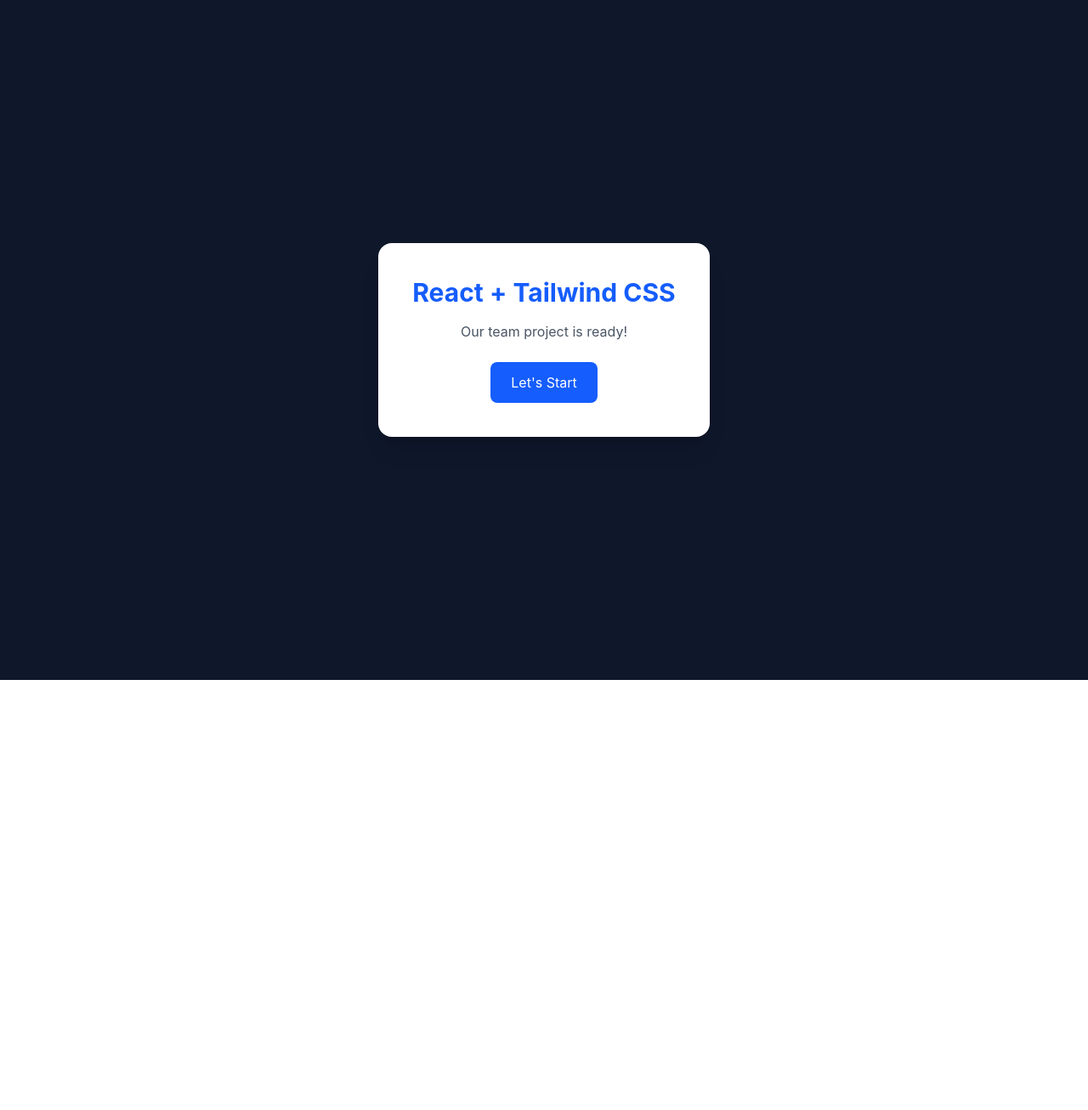
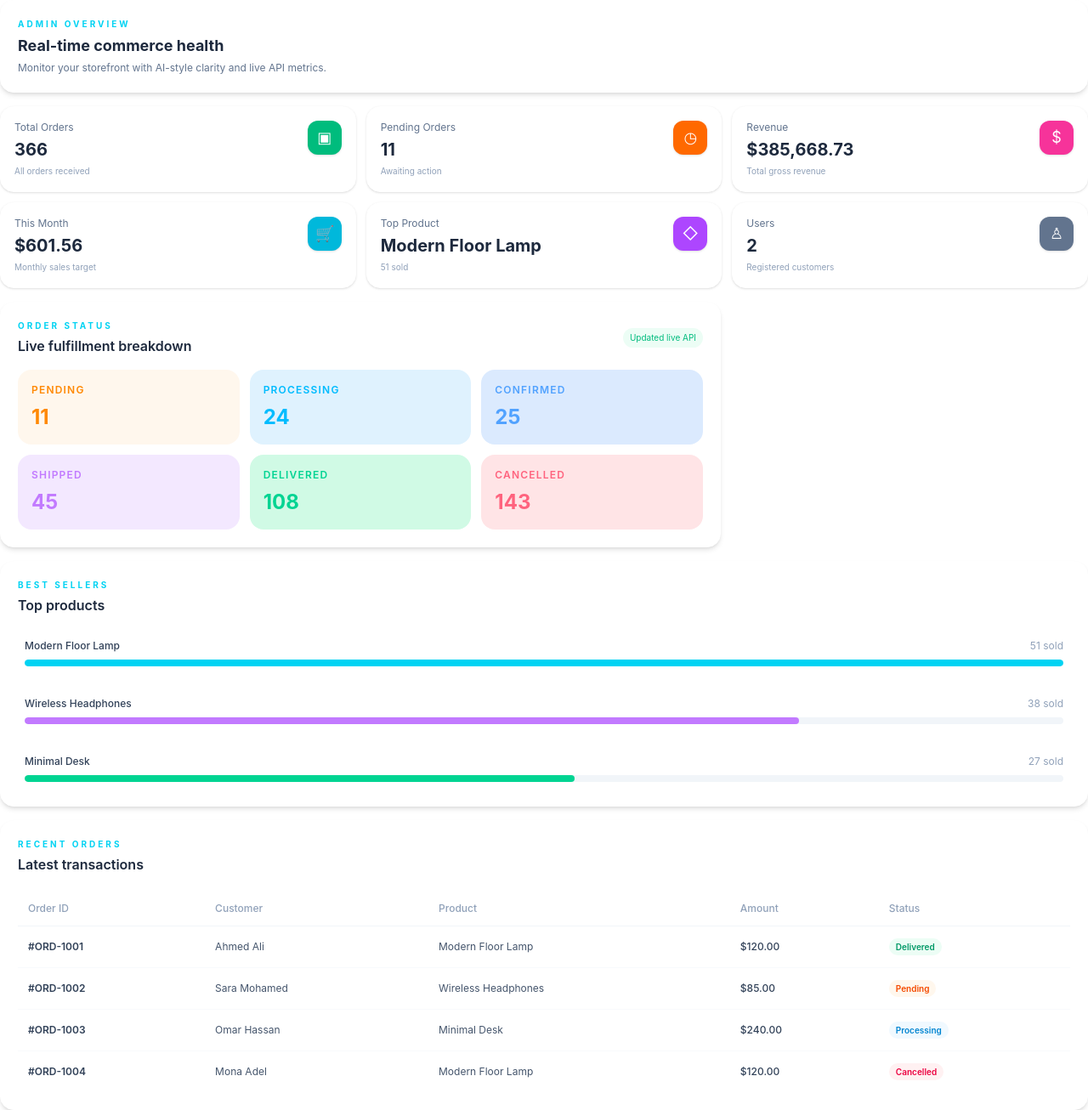
Before and after one commit to alshimaasamir20-collab/react-team-project, a React (Vite) app: page / in a window 1280 px wide. Shown: the whole page at 85% size. Before the commit the page ends 800 px from the top, so only its background shows below. Built offline with nearby package versions, Linux system fonts and the light colour scheme.

Commit message:
my dashboard

```diff
--- a/src/App.jsx
+++ b/src/App.jsx
@@ -1,21 +1,20 @@
+import Dashboard from "./components/Dashboard";
+
+
+
+
 function App() {
   return (
-    <div className="min-h-screen bg-slate-900 flex items-center justify-center">
-      <div className="rounded-2xl bg-white p-10 text-center shadow-xl">
-        <h1 className="text-3xl font-bold text-blue-600">
-          React + Tailwind CSS
-        </h1>
 
-        <p className="mt-4 text-gray-600">
-          Our team project is ready!
-        </p>
+<>
 
-        <button className="mt-6 rounded-lg bg-blue-600 px-6 py-3 text-white hover:bg-blue-700">
-          Let's Start
-        </button>
-      </div>
-    </div>
+<Dashboard />
+
+</>
   )
+
+
+
 }
 
 export default App
--- /dev/null
+++ b/src/components/Dashboard.jsx
@@ -0,0 +1,309 @@
+
+
+
+const stats = [
+  {
+    title: "Total Orders",
+    value: "366",
+    description: "All orders received",
+    color: "bg-emerald-500",
+    icon: "▣",
+  },
+  {
+    title: "Pending Orders",
+    value: "11",
+    description: "Awaiting action",
+    color: "bg-orange-500",
+    icon: "◷",
+  },
+  {
+    title: "Revenue",
+    value: "$385,668.73",
+    description: "Total gross revenue",
+    color: "bg-pink-500",
+    icon: "$",
+  },
+  {
+    title: "This Month",
+    value: "$601.56",
+    description: "Monthly sales target",
+    color: "bg-cyan-500",
+    icon: "🛒",
+  },
+  {
+    title: "Top Product",
+    value: "Modern Floor Lamp",
+    description: "51 sold",
+    color: "bg-purple-500",
+    icon: "◇",
+  },
+  {
+    title: "Users",
+    value: "2",
+    description: "Registered customers",
+    color: "bg-slate-500",
+    icon: "♙",
+  },
+];
+
+
+
+const orderStatuses = [
+  { title: "Pending", value: 11, color: "bg-orange-50", text: "text-orange-400" },
+  { title: "Processing", value: 24, color: "bg-sky-100", text: "text-sky-400" },
+  { title: "Confirmed", value: 25, color: "bg-blue-100", text: "text-blue-400" },
+  { title: "Shipped", value: 45, color: "bg-purple-100", text: "text-purple-400" },
+  { title: "Delivered", value: 108, color: "bg-emerald-100", text: "text-emerald-400" },
+  { title: "Cancelled", value: 143, color: "bg-rose-100", text: "text-rose-400" },
+];
+
+
+const recentOrders = [
+  { id: "#ORD-1001", customer: "Ahmed Ali", product: "Modern Floor Lamp", amount: "$120.00", status: "Delivered" },
+  { id: "#ORD-1002", customer: "Sara Mohamed", product: "Wireless Headphones", amount: "$85.00", status: "Pending" },
+  { id: "#ORD-1003", customer: "Omar Hassan", product: "Minimal Desk", amount: "$240.00", status: "Processing" },
+  { id: "#ORD-1004", customer: "Mona Adel", product: "Modern Floor Lamp", amount: "$120.00", status: "Cancelled" },
+];
+
+
+function Dashboard() {
+  return (
+
+
+
+
+
+    <div className="w-full min-w-0 space-y-4">
+
+
+      <header className="rounded-2xl border border-white bg-white p-5 shadow-md">
+        <p className="mb-1 text-[10px] font-bold uppercase tracking-[0.3em] text-cyan-400">
+          Admin Overview
+        </p>
+
+        <h1 className="text-lg font-bold text-slate-800">
+          Real-time commerce health
+        </h1>
+
+        <p className="mt-1 text-xs text-slate-500">
+          Monitor your storefront with AI-style clarity and live API metrics.
+        </p>
+      </header>
+
+
+
+
+            {/* Statistics Cards */}
+
+
+<section className="@container w-full min-w-0">
+  <div className="grid grid-cols-1 gap-3 @md:grid-cols-2 @2xl:grid-cols-3">
+    {stats.map((stat) => (
+      <article
+        key={stat.title}
+
+className="flex min-w-0 items-start justify-between rounded-2xl border border-white bg-white p-4 shadow-sm transition-all duration-300 hover:-translate-y-1 hover:shadow-lg"
+
+      >
+        <div className="min-w-0">
+          <p className="text-xs text-slate-500">
+            {stat.title}
+          </p>
+
+          <h2 className="mt-1 break-words text-xl font-bold text-slate-800">
+            {stat.value}
+          </h2>
+
+          <p className="mt-1 text-[10px] text-slate-400">
+            {stat.description}
+          </p>
+        </div>
+
+        <div
+          className={`ml-2 flex h-10 w-10 shrink-0 items-center justify-center rounded-xl text-lg text-white shadow-sm ${stat.color}`}
+        >
+          {stat.icon}
+        </div>
+      </article>
+    ))}
+  </div>
+</section>
+
+
+
+
+{/*  */}
+
+
+      <div className="@container mt-4 w-full min-w-0">
+  <div className="grid grid-cols-1 gap-4 @3xl:grid-cols-3">
+
+    {/* Order Status */}
+  <section className="min-w-0 rounded-2xl border border-white bg-white p-5 shadow-md @3xl:col-span-2">
+  <div className="mb-4 flex items-center justify-between">
+    <div>
+      <p className="text-[10px] font-bold uppercase tracking-[0.3em] text-cyan-400">
+        Order Status
+      </p>
+
+      <h2 className="mt-1 text-base font-semibold text-slate-800">
+        Live fulfillment breakdown
+      </h2>
+    </div>
+
+    <span className="rounded-full bg-emerald-50 px-2 py-1 text-[10px] text-emerald-500">
+      Updated live API
+    </span>
+  </div>
+
+  <div className="grid grid-cols-2 gap-3 sm:grid-cols-3">
+    {orderStatuses.map((status) => (
+      <div
+        key={status.title}
+        className={`rounded-2xl p-4 ${status.color}`}
+      >
+        <p className={`text-xs font-semibold uppercase tracking-widest ${status.text}`}>
+          {status.title}
+        </p>
+
+        <p className={`mt-2 text-2xl font-bold ${status.text}`}>
+          {status.value}
+        </p>
+      </div>
+    ))}
+  </div>
+</section>
+</div>
+</div>
+
+
+{/* Best Sellers */}
+
+         <section className="rounded-2xl border border-white bg-white p-5 shadow-md">
+  <p className="text-[10px] font-bold uppercase tracking-[0.3em] text-cyan-400">
+    Best Sellers
+  </p>
+
+  <h2 className="mt-1 text-base font-semibold text-slate-800">
+    Top products
+  </h2>
+
+  <div className="mt-5 space-y-5">
+    {[
+      { name: "Modern Floor Lamp", sold: 51, color: "bg-cyan-400" },
+      { name: "Wireless Headphones", sold: 38, color: "bg-purple-400" },
+      { name: "Minimal Desk", sold: 27, color: "bg-emerald-400" },
+    ].map((product) => (
+      <div key={product.name}   className="rounded-xl p-2 transition-all duration-300 hover:bg-slate-50">
+        <div className="mb-2 flex items-center justify-between gap-2">
+          <p className="text-xs font-medium text-slate-700">
+            {product.name}
+          </p>
+
+          <span className="text-xs text-slate-400">
+            {product.sold} sold
+          </span>
+        </div>
+
+        <div className="h-2 overflow-hidden rounded-full bg-slate-100">
+
+          <div
+            className={`h-full transition-all duration-500 rounded-full ${product.color}`}
+            style={{ width: `${(product.sold / 51) * 100}%` }}
+          />
+
+        </div>
+      </div>
+    ))}
+  </div>
+</section>
+
+
+
+  <div className="w-full min-w-0 space-y-4">
+      {/* Statistics Cards */}
+
+      {/* Order Status + Best Sellers */}
+
+      {/* Recent Orders */}
+    </div>
+
+
+    {/* Recent Orders */}
+
+
+<section className="w-full min-w-0 rounded-2xl border border-white bg-white p-5 shadow-md">
+  <div className="mb-5">
+    <p className="text-[10px] font-bold uppercase tracking-[0.3em] text-cyan-400">
+      Recent Orders
+    </p>
+    <h2 className="mt-1 text-base font-semibold text-slate-800">
+      Latest transactions
+    </h2>
+  </div>
+
+
+
+  <div className="w-full overflow-x-auto">
+    <table className="w-full min-w-[600px] text-left">
+      <thead>
+        <tr className="border-b border-slate-100 text-xs text-slate-400">
+          <th className="px-3 py-3 font-medium">Order ID</th>
+          <th className="px-3 py-3 font-medium">Customer</th>
+          <th className="px-3 py-3 font-medium">Product</th>
+          <th className="px-3 py-3 font-medium">Amount</th>
+          <th className="px-3 py-3 font-medium">Status</th>
+        </tr>
+      </thead>
+
+      <tbody>
+        {recentOrders.map((order) => (
+          <tr
+            key={order.id}
+            className="border-b border-slate-50 text-xs last:border-0"
+          >
+            <td className="whitespace-nowrap px-3 py-4 font-semibold text-slate-700">
+              {order.id}
+            </td>
+            <td className="whitespace-nowrap px-3 py-4 text-slate-600">
+              {order.customer}
+            </td>
+            <td className="whitespace-nowrap px-3 py-4 text-slate-600">
+              {order.product}
+            </td>
+            <td className="whitespace-nowrap px-3 py-4 font-medium text-slate-700">
+              {order.amount}
+            </td>
+            <td className="whitespace-nowrap px-3 py-4">
+              <span
+                className={`rounded-full px-2 py-1 text-[10px] font-semibold ${
+                  order.status === "Delivered"
+                    ? "bg-emerald-50 text-emerald-600"
+                    : order.status === "Pending"
+                    ? "bg-orange-50 text-orange-600"
+                    : order.status === "Processing"
+                    ? "bg-sky-50 text-sky-600"
+                    : "bg-rose-50 text-rose-600"
+                }`}
+              >
+                {order.status}
+              </span>
+            </td>
+          </tr>
+        ))}
+      </tbody>
+    </table>
+  </div>
+</section>
+
+
+    </div>
+
+
+
+
+
+  );
+}
+
+export default Dashboard;
```
